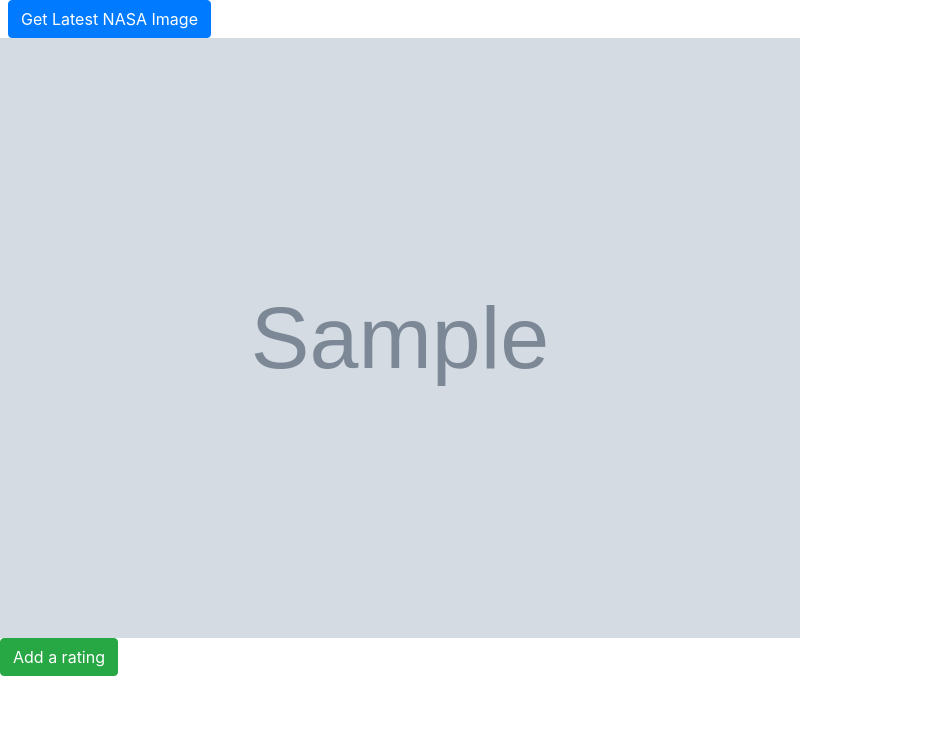
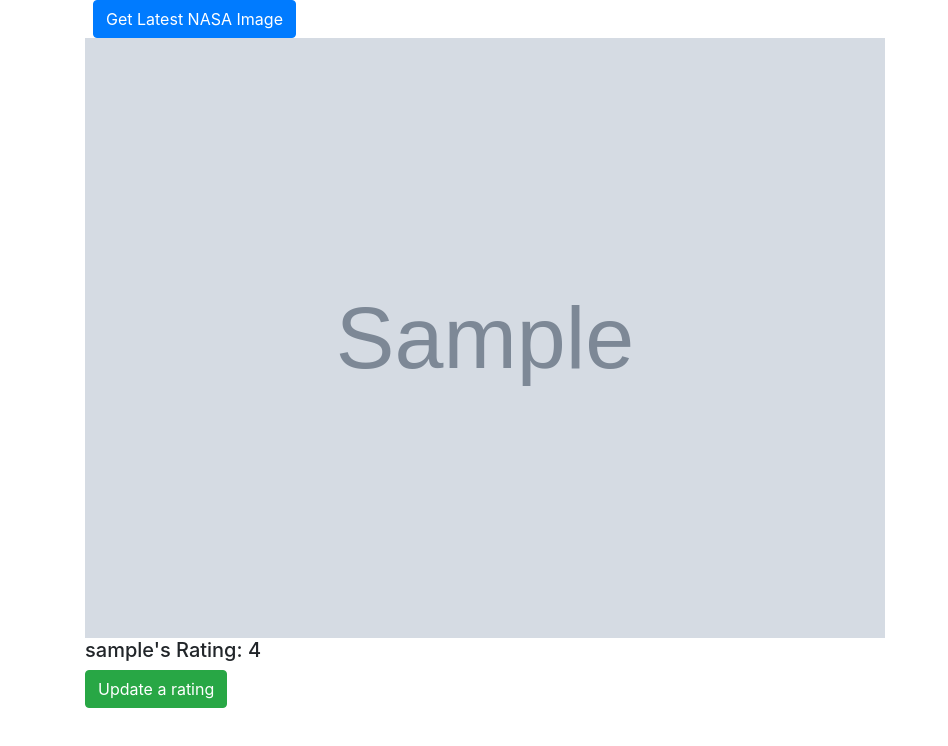
Before and after one commit to caocmai/Checkr, a Django app: page / in a window 1280 px wide. Shown: the part 54-800 px from the top of the page, without its empty margins (0-948 px from the left). Run offline with Django 3.2, Linux system fonts and the light colour scheme; a user stored in the database is signed in; tables that the repository leaves empty hold one stand-in row (values such as "Sample post"); grey boxes marked "Sample" are stand-in pictures; some libraries are stand-ins or nearby versions.

Commit message:
User can update rating

```diff
--- a/home/models.py
+++ b/home/models.py
@@ -16,6 +16,3 @@ class Rating(models.Model):
             MaxValueValidator(5),
             MinValueValidator(1)
         ])
-
-    def __str__(self):
-        return self.stars
--- a/home/templates/home/home.html
+++ b/home/templates/home/home.html
@@ -9,8 +9,13 @@
     <img src="{{ nasaImage.image.url }}" width="auto" height="600">
 </div>
 
-
-<a href="{% url 'rating-create-page' %}" class="btn btn-success">Add a rating</a>
-
+{% if request.user.is_authenticated %}
+    {% if nasaRating %}
+        <h5>{{ user.username }}'s Rating: {{ nasaRating.stars }}</h5>
+        <a href="{% url 'rating-update-page' nasaRating.pk %}" class="btn btn-success">Update a rating</a>
+    {% else %}
+        <a href="{% url 'rating-create-page' %}" class="btn btn-success">Add a rating</a>
+    {% endif %}
+{% endif %}
 
 {% endblock content%}
--- a/home/urls.py
+++ b/home/urls.py
@@ -1,5 +1,5 @@
 from django.urls import path
-from home.views import HomeView, downloadImage, register, add_rating
+from home.views import HomeView, downloadImage, register, add_rating, update_rating, RatingUpdateView
 from django.conf import settings
 from django.conf.urls.static import static
 
@@ -8,9 +8,9 @@ urlpatterns = [
     path('', HomeView.as_view(), name='home-page'),
     path('signup/', register, name='sign-up-page'),
     path('getpic/', downloadImage, name='get-pic'),
-    path('rating', add_rating,name='rating-create-page')
+    path('rating_add/', add_rating,name='rating-create-page'),
+    path('rating_update/<int:pk>', RatingUpdateView.as_view(),name='rating-update-page')
 ]
-
 
 if settings.DEBUG:
     urlpatterns += static(settings.MEDIA_URL, document_root=settings.MEDIA_ROOT)
--- a/home/views.py
+++ b/home/views.py
@@ -1,18 +1,16 @@
 from django.shortcuts import render, redirect, get_object_or_404
 from django.views.generic.list import ListView
+from django.views.generic import UpdateView
 from home.forms import RatingForm, UserRegistrationForm
 from django.contrib import messages
 
-from home.models import NasaImage
+from home.models import NasaImage, Rating
 from django.core.files import File
 from io import BytesIO
 import requests
-
 from django.http import HttpResponse
-
 import uuid
-
-
+from django.contrib.auth.models import User
 
 import urllib.request
 
@@ -25,8 +23,15 @@ class HomeView(ListView):
     def get(self, request):
         """ GET a list of Pages. """
         nasaPics = NasaImage.objects.all()
-
-        return render(request, 'home/home.html', {'nasaImage': nasaPics[len(nasaPics)-1]})
+        nasaPic = nasaPics[len(nasaPics)-1]
+        nasaRatings = Rating.objects.filter(nasaImage=nasaPic)
+        nasaRating = None
+        for rating in nasaRatings:
+            print(rating.username, request.user.username)
+            if rating.username == request.user:
+                nasaRating = rating
+                break
+        return render(request, 'home/home.html', {'nasaImage': nasaPic, 'nasaRating': nasaRating})
 
 
 def register(request):
@@ -56,7 +61,14 @@ def downloadImage(request):
     nasaPic.save()
     nasaPics = NasaImage.objects.all()
     # print("imagename", nasaPics[len(nasaPics)-1].image.name)
-    return render(request, 'home/home.html', {'nasaImage': nasaPics[len(nasaPics)-1]})
+    nasaPic = nasaPics[len(nasaPics)-1]
+    nasaRatings = Rating.objects.filter(nasaImage=nasaPic)
+    nasaRating = None
+    for rating in nasaRatings:
+        if rating.username == request.user:
+            nasaRating = rating
+            break
+    return render(request, 'home/home.html', {'nasaImage': nasaPic, 'nasaRating': nasaRating})
 
 
 def add_rating(request):
@@ -73,7 +85,25 @@ def add_rating(request):
           rating.username = request.user
           rating.nasaImage = nasaImage
           rating.save()
-          return redirect('home/home.html')
+          return redirect('/')
     else:
         form = RatingForm()
     return render(request, 'home/rating.html', {'form': form, 'nasaImage': nasaImage})
+
+def update_rating(request):
+    nasaPics = NasaImage.objects.all()
+    nasaPic = nasaPics[len(nasaPics)-1]
+    nasaRatings = Rating.objects.filter(nasaImage=nasaPic)
+    nasaRating = None
+    for rating in nasaRatings:
+        print(rating.username, request.user.username)
+        if rating.username == request.user:
+            nasaRating = rating
+            break
+
+
+class RatingUpdateView(UpdateView):
+    model = Rating
+    template_name = 'home/rating.html'
+    form_class = RatingForm
+    success_url = '/'
--- a/templates/base.html
+++ b/templates/base.html
@@ -51,9 +51,11 @@
                 </div>
               </nav>
 
+    <div class="container">
     {% block content %}
 
     {% endblock %}
+    </div>
 
     <script src="https://code.jquery.com/jquery-3.3.1.slim.min.js" integrity="sha384-q8i/X+965DzO0rT7abK41JStQIAqVgRVzpbzo5smXKp4YfRvH+8abtTE1Pi6jizo" crossorigin="anonymous"></script>
     <script src="https://cdnjs.cloudflare.com/ajax/libs/popper.js/1.14.7/umd/popper.min.js" integrity="sha384-UO2eT0CpHqdSJQ6hJty5KVphtPhzWj9WO1clHTMGa3JDZwrnQq4sF86dIHNDz0W1" crossorigin="anonymous"></script>
```
